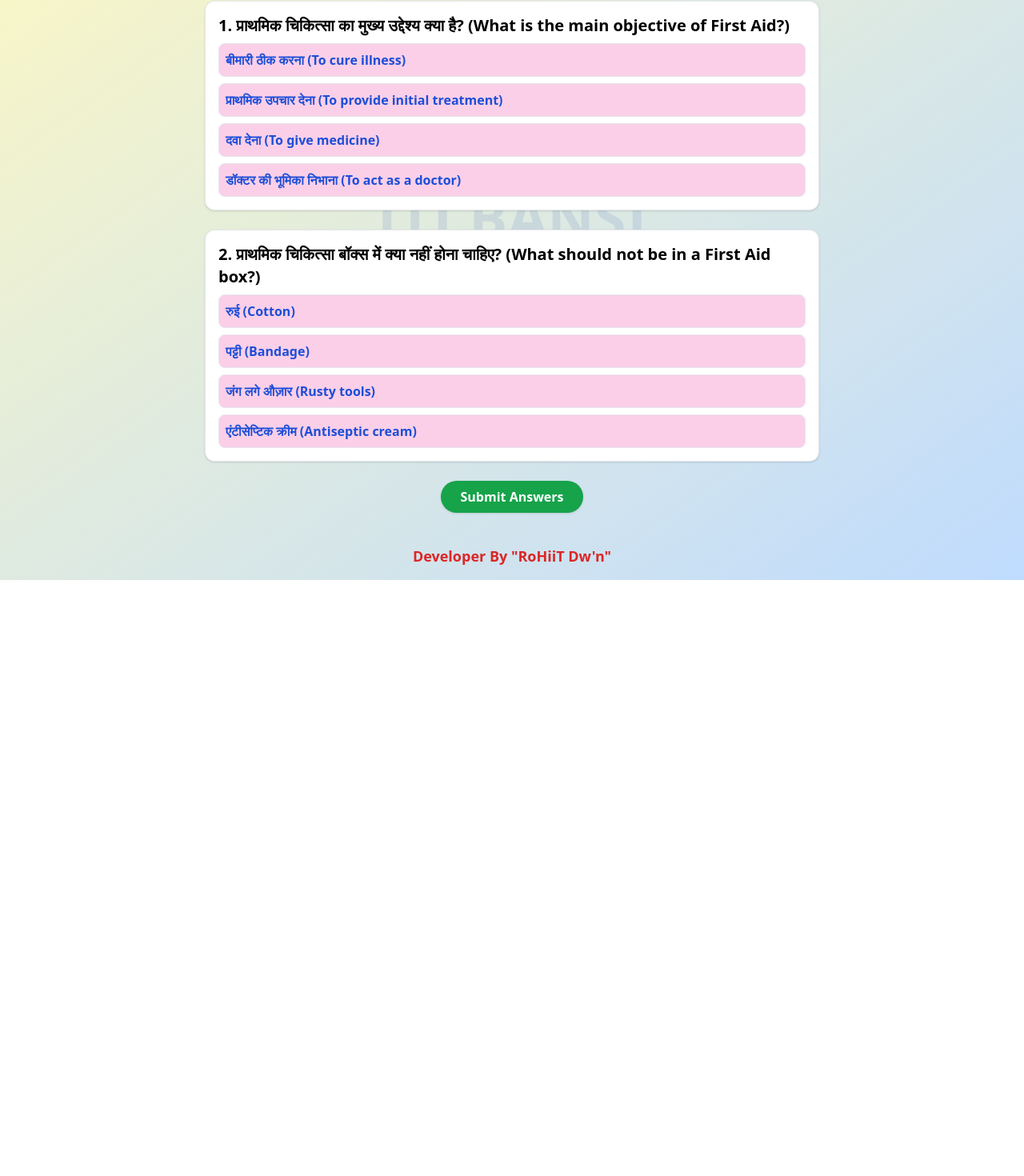
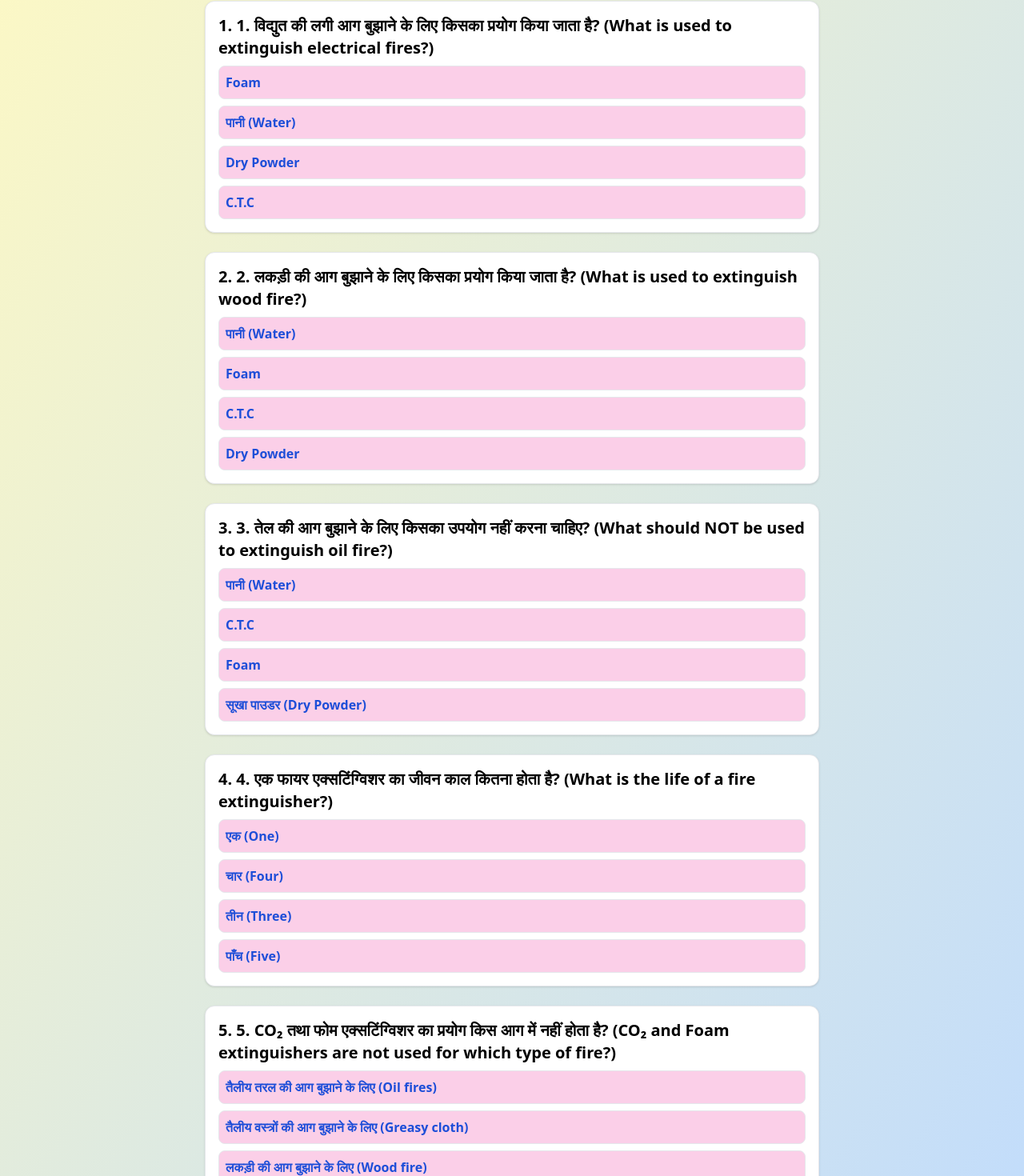
Before and after one commit to rohit-091/Fitter-first-year, a React (Vite) app: page / in a window 1280 px wide. Shown: the part 183-1653 px from the top of the page at 80% size. Before the commit the page ends 908 px from the top, so only its background shows below. Built offline with nearby package versions, Linux system fonts and the light colour scheme.

Commit message:
Update chapter1_FirstAid.js

```diff
--- a/src/data/chapter1_FirstAid.js
+++ b/src/data/chapter1_FirstAid.js
@@ -1,25 +1,34 @@
 const chapter1_FirstAid = [
   {
-    question: "प्राथमिक चिकित्सा का मुख्य उद्देश्य क्या है? (What is the main objective of First Aid?)",
-    options: [
-      "बीमारी ठीक करना (To cure illness)",
-      "प्राथमिक उपचार देना (To provide initial treatment)",
-      "दवा देना (To give medicine)",
-      "डॉक्टर की भूमिका निभाना (To act as a doctor)"
-    ],
-    answer: 1
+    question: "1. विद्युत की लगी आग बुझाने के लिए किसका प्रयोग किया जाता है? (What is used to extinguish electrical fires?)",
+    options: ["Foam", "पानी (Water)", "Dry Powder", "C.T.C"],
+    answer: 2, // Dry Powder
   },
   {
-    question: "प्राथमिक चिकित्सा बॉक्स में क्या नहीं होना चाहिए? (What should not be in a First Aid box?)",
+    question: "2. लकड़ी की आग बुझाने के लिए किसका प्रयोग किया जाता है? (What is used to extinguish wood fire?)",
+    options: ["पानी (Water)", "Foam", "C.T.C", "Dry Powder"],
+    answer: 1, // Foam
+  },
+  {
+    question: "3. तेल की आग बुझाने के लिए किसका उपयोग नहीं करना चाहिए? (What should NOT be used to extinguish oil fire?)",
+    options: ["पानी (Water)", "C.T.C", "Foam", "सूखा पाउडर (Dry Powder)"],
+    answer: 0, // पानी
+  },
+  {
+    question: "4. एक फायर एक्सटिंग्विशर का जीवन काल कितना होता है? (What is the life of a fire extinguisher?)",
+    options: ["एक (One)", "चार (Four)", "तीन (Three)", "पाँच (Five)"],
+    answer: 1, // चार
+  },
+  {
+    question: "5. CO₂ तथा फोम एक्सटिंग्विशर का प्रयोग किस आग में नहीं होता है? (CO₂ and Foam extinguishers are not used for which type of fire?)",
     options: [
-      "रुई (Cotton)",
-      "पट्टी (Bandage)",
-      "जंग लगे औज़ार (Rusty tools)",
-      "एंटीसेप्टिक क्रीम (Antiseptic cream)"
+      "तैलीय तरल की आग बुझाने के लिए (Oil fires)",
+      "तैलीय वस्त्रों की आग बुझाने के लिए (Greasy cloth)",
+      "लकड़ी की आग बुझाने के लिए (Wood fire)",
+      "बिजली की आग बुझाने के लिए (Electrical fire)"
     ],
-    answer: 2
+    answer: 2, // लकड़ी की आग
   },
-  // ... बाकी 18 questions ऊपर से copy करके डाल देना
 ];
 
 export default chapter1_FirstAid;
```
